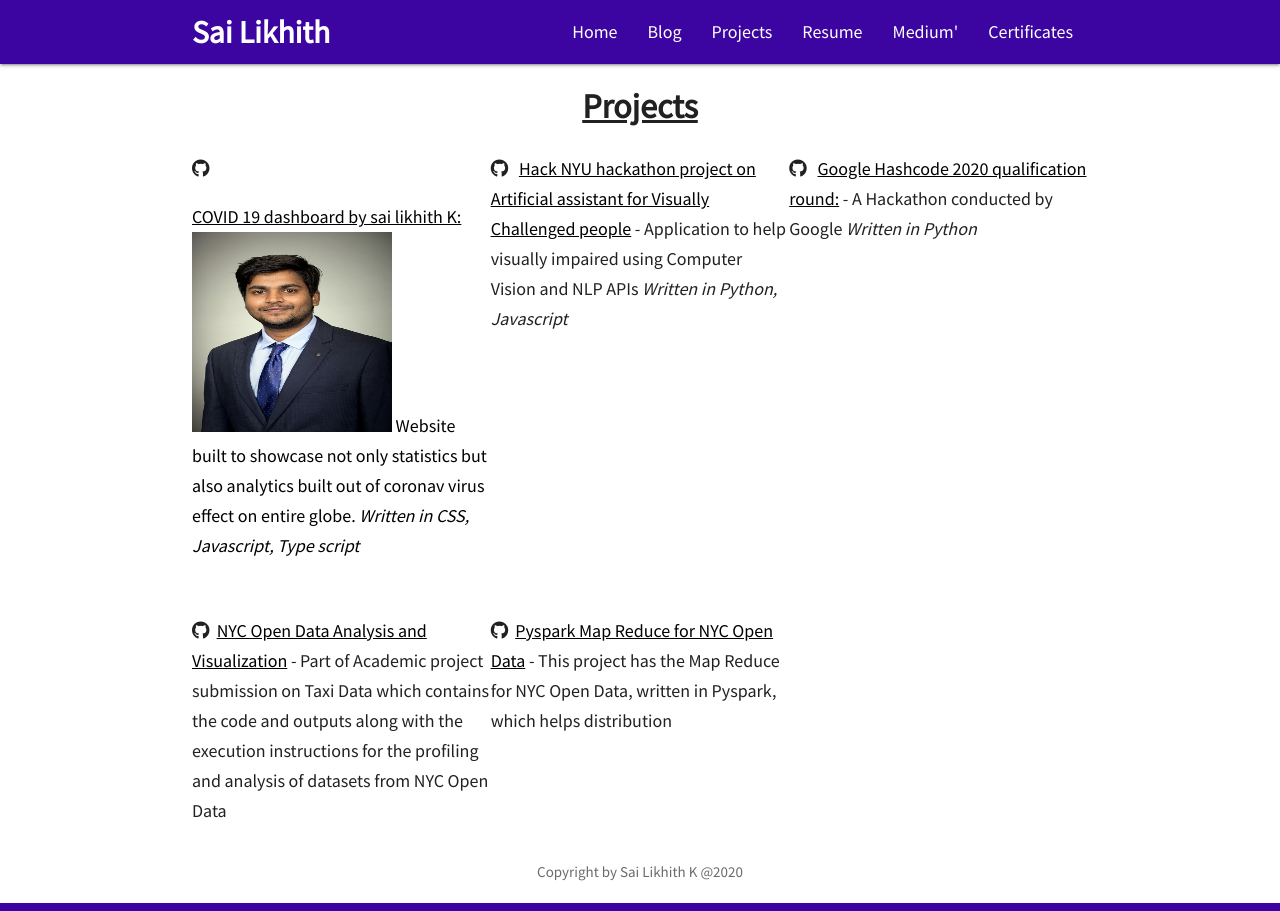
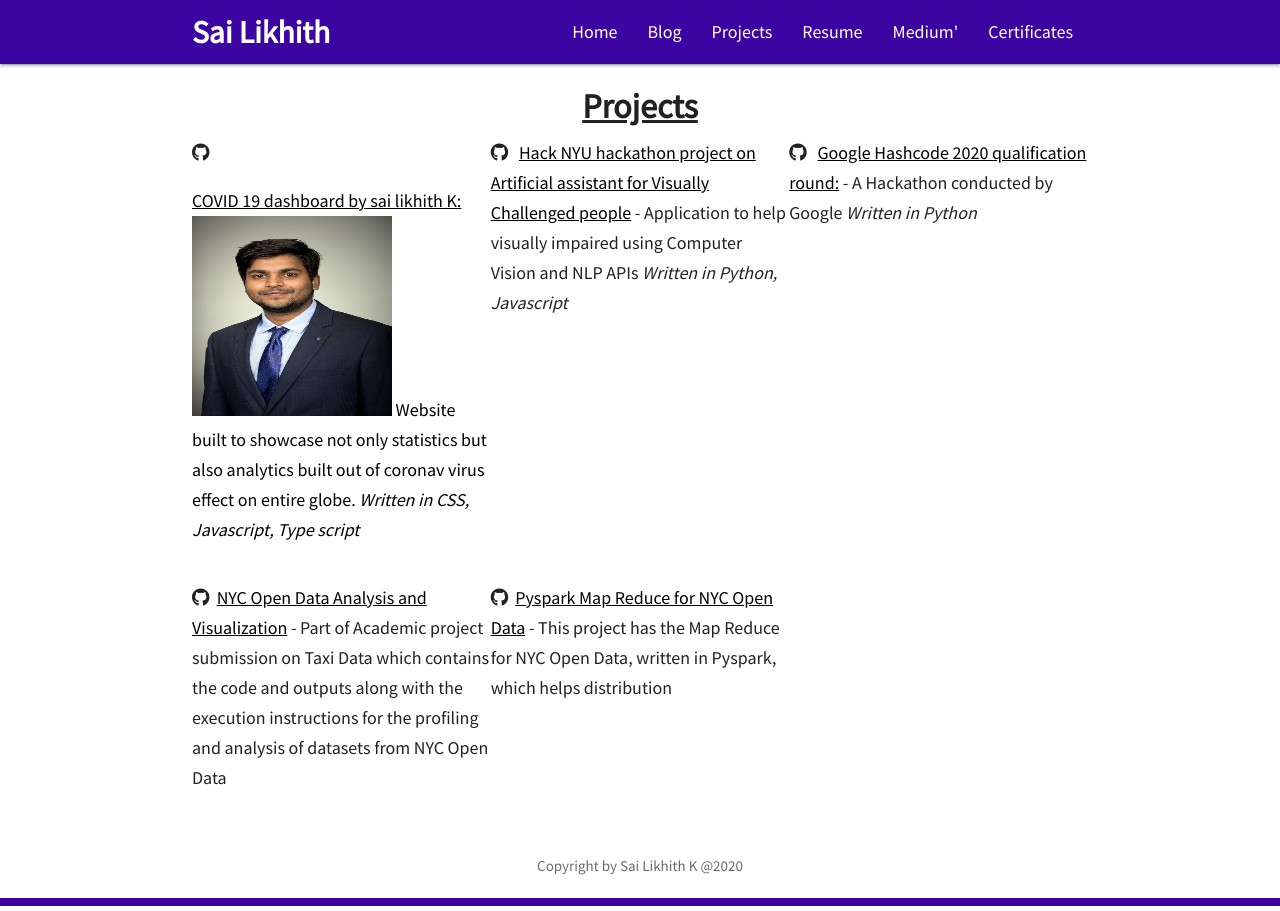
Before and after one commit to SaiLikhith7/Mywebsite, a Jekyll site: the page built from projects.html, in a window 1280 px wide. Built offline with Jekyll 4.4.1, drawn with Linux system fonts in a browser that asks for light colours; nearby versions of some CDN libraries.

Commit message:
Update projects.html

```diff
--- a/_includes/projects.html
+++ b/_includes/projects.html
@@ -1,5 +1,7 @@
 <style>
   .third { width: 33.33%; float: left; }
+   h5 { display: inline }
+ </style>
  </style>
 <section id="projects">
   <div class="container center-align">
```
